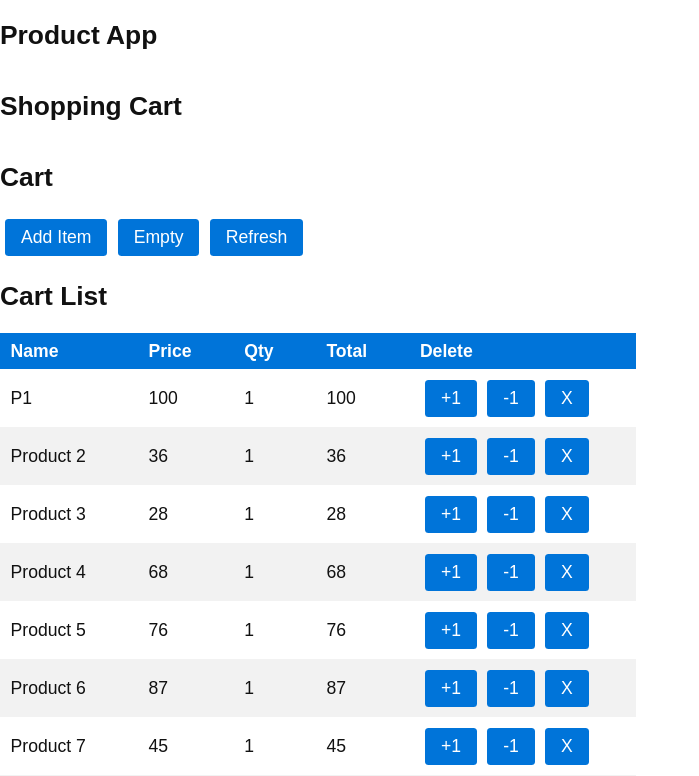
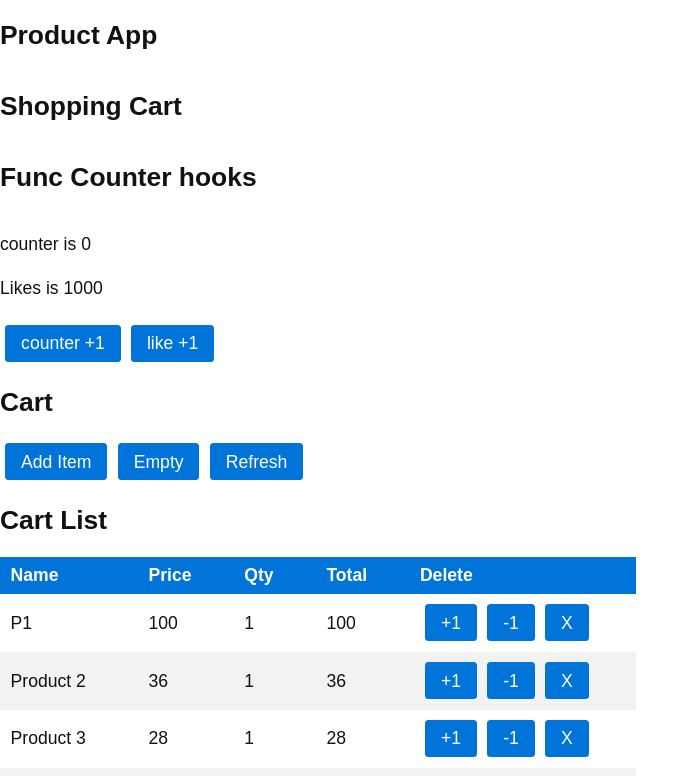
Before and after one commit to nodesense/bold-july-2022, a React (Create React App) app: page / in a window 1280 px wide. Shown: the top 776 px of the page, without its empty margins (0-699 px from the left). Built offline with nearby package versions, Linux system fonts and the light colour scheme.

Commit message:
functional hooks useState

```diff
--- a/src/app/App.js
+++ b/src/app/App.js
@@ -4,6 +4,8 @@ import Footer from './components/Footer';
 import Header from './components/Header';
 import Counter from './components/Counter';
 import Cart from './components/Cart';
+import FuncCounter from './components/FuncCounter';
+
 
 // class component
 class App extends React.Component {
@@ -33,6 +35,8 @@ class App extends React.Component {
                     {/* title is an attribute for object props */}
                 <Header title="Shopping Cart" />
 
+                <FuncCounter />
+
                 <Cart />
 
                 <Counter startValue={100} />
--- /dev/null
+++ b/src/app/components/FuncCounter.js
@@ -0,0 +1,29 @@
+import React, {useState, useEffect} from 'react';
+
+// useState - hooks, useful to implement state in functional component
+// useEffect is useful to implement life cycle events similar to
+//              componentDidMount, componendDidUpdate, componentWillUnmount
+
+const FuncCounter = (props) => {
+    console.log("Funccounter render", props)
+
+    // destructuing array into variable
+    // useState returns an array with 2 elements, 1st element is current state value,
+    //  second element is  a setter function to change state value
+    // calling setter will render the function again
+    const [counter, setCounter] = useState(0) // 0 is default value take from property props.startValue
+
+    const [pageLikes, setLikes] = useState(1000)
+
+    return (
+        <div>
+            <h2>Func Counter hooks</h2>
+            <p>counter is {counter}</p>
+            <p>Likes is {pageLikes}</p>
+            <button onClick={ () => setCounter(counter + 1) }> counter +1 </button>
+            <button onClick={ () => setLikes(pageLikes + 1) }> like +1 </button>
+        </div>
+    )
+}
+
+export default FuncCounter;
```
